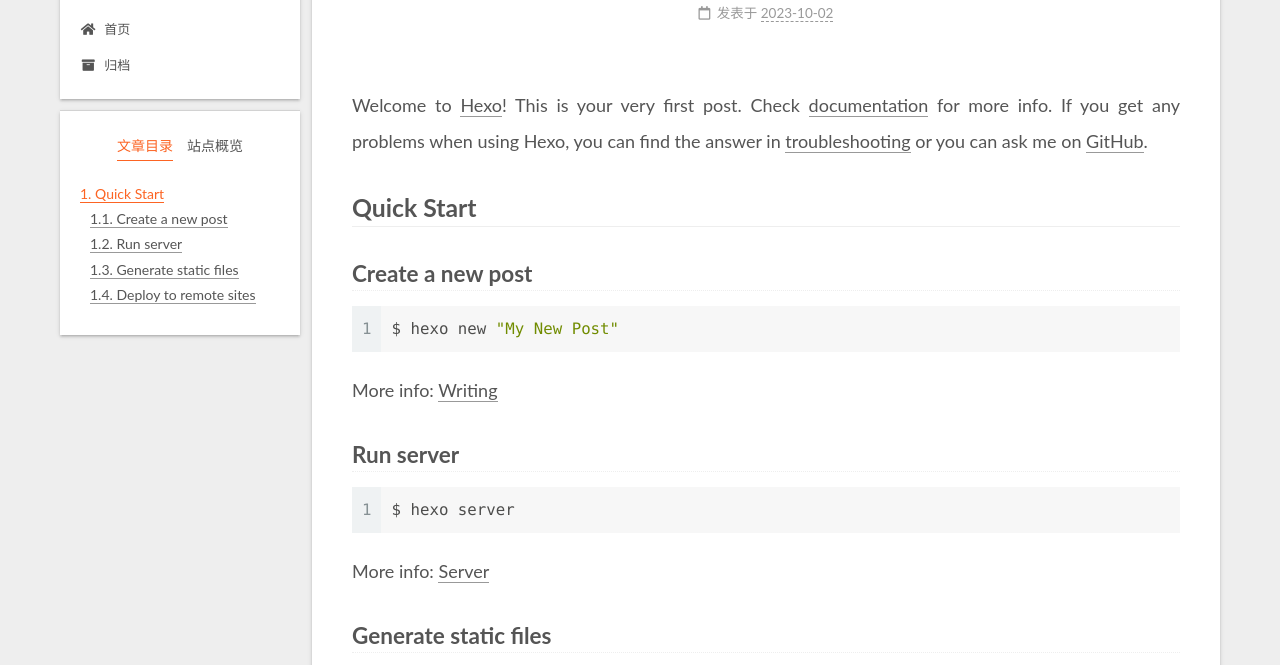
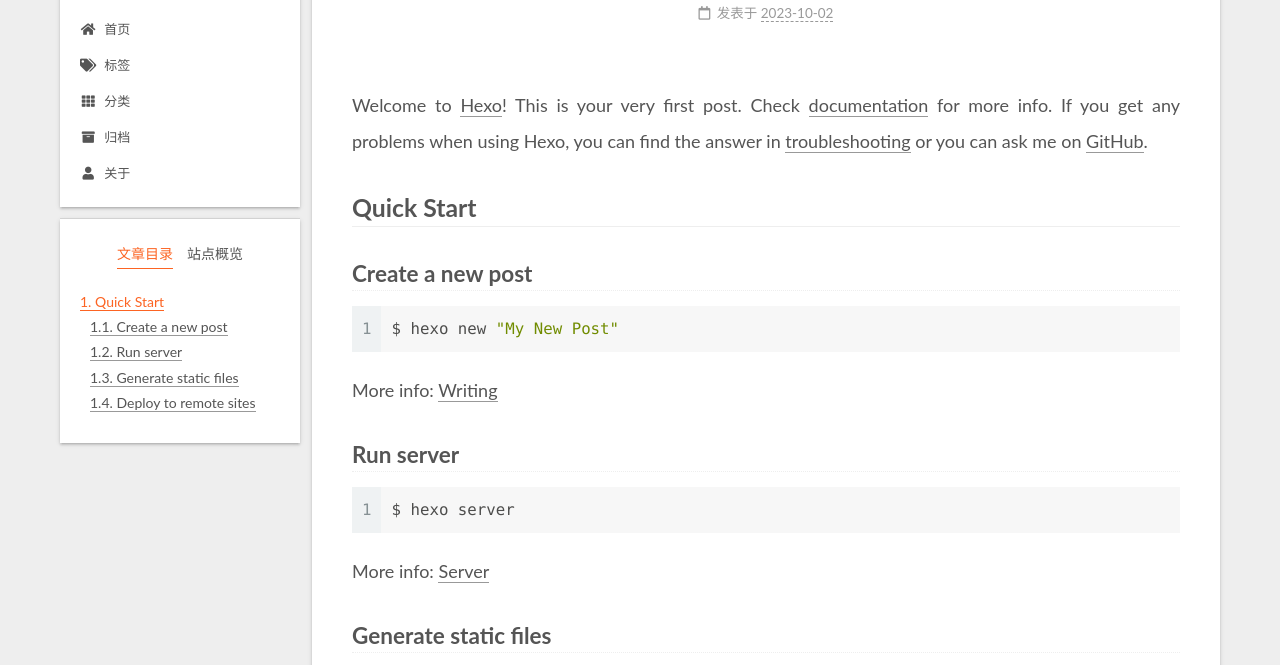
Before and after one commit to Zhang-scut/Zhang-scut.github.io, a plain HTML site: page 2023/10/02/hello-world/index.html in a window 1280 px wide. Shown: the part 87-752 px from the top of the page. Drawn offline with Linux system fonts and the light colour scheme.

Commit message:
Site updated: 2023-10-02 19:06:47

```diff
--- a/2023/10/02/hello-world/index.html
+++ b/2023/10/02/hello-world/index.html
@@ -117,9 +117,24 @@
     <a href="/" rel="section"><i class="fa fa-home fa-fw"></i>首页</a>
 
   </li>
+        <li class="menu-item menu-item-tags">
+
+    <a href="/tags/" rel="section"><i class="fa fa-tags fa-fw"></i>标签</a>
+
+  </li>
+        <li class="menu-item menu-item-categories">
+
+    <a href="/categories/" rel="section"><i class="fa fa-th fa-fw"></i>分类</a>
+
+  </li>
         <li class="menu-item menu-item-archives">
 
     <a href="/archives/" rel="section"><i class="fa fa-archive fa-fw"></i>归档</a>
+
+  </li>
+        <li class="menu-item menu-item-about">
+
+    <a href="/about/" rel="section"><i class="fa fa-user fa-fw"></i>关于</a>
 
   </li>
   </ul>
--- a/css/main.css
+++ b/css/main.css
@@ -1168,7 +1168,7 @@ pre .javascript .function {
 }
 .links-of-author a::before,
 .links-of-author span.exturl::before {
-  background: #ffc7f7;
+  background: #1329ff;
   border-radius: 50%;
   content: ' ';
   display: inline-block;
```
Also changed, not shown: archives/2023/10/index.html (+15 -0 lines), archives/2023/index.html (+15 -0 lines), archives/index.html (+15 -0 lines), index.html (+15 -0 lines).
